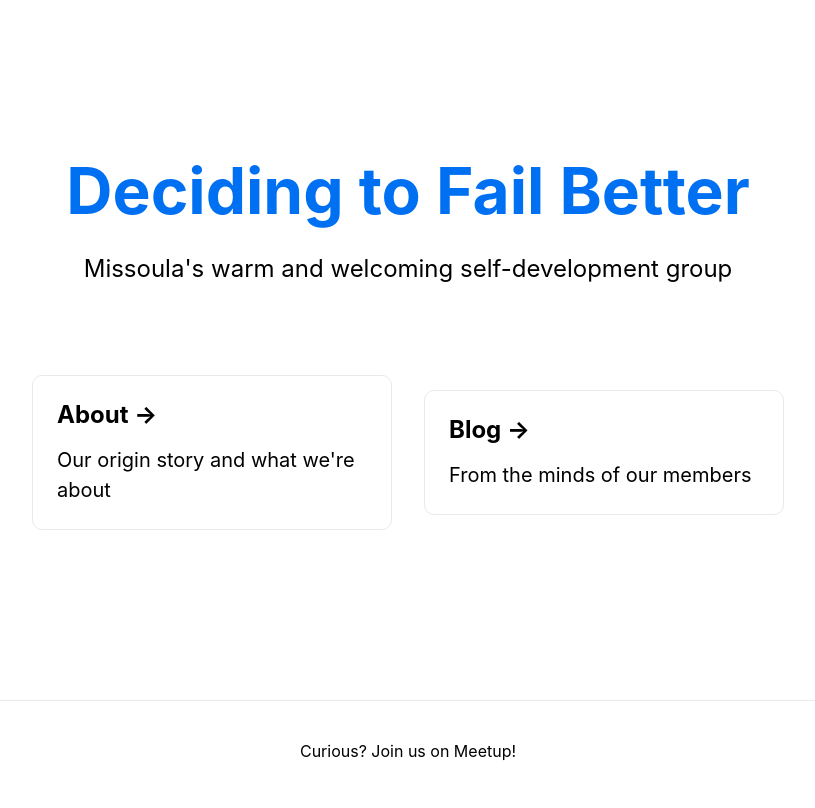
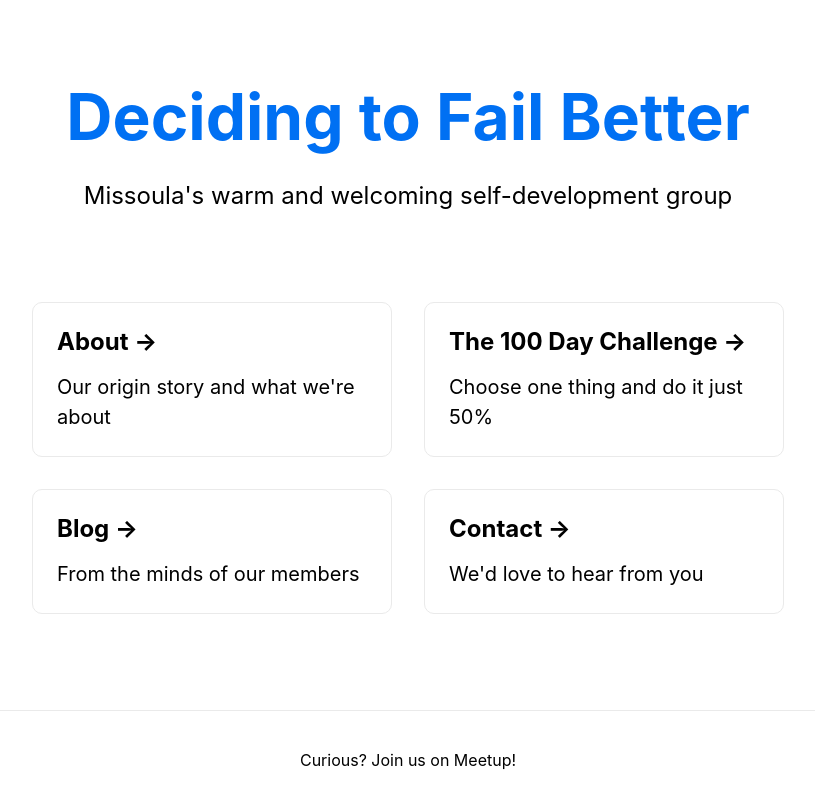
Before and after one commit to g-crow/stealth-salamander, a Next.js app: page / in a window 1280 px wide. Shown: the whole page, without its empty margins (232-1047 px from the left). Built offline with nearby package versions, Linux system fonts and the light colour scheme.

Commit message:
Add 100 day challenge and contact sections. Favicon.

```diff
--- a/pages/index.js
+++ b/pages/index.js
@@ -24,9 +24,19 @@ export default function Home() {
             <p>Our origin story and what we're about</p>
           </a>
 
+          <a href="https://decidingtofailbetter.com/" className="card">
+            <h3>The 100 Day Challenge &rarr;</h3>
+            <p>Choose one thing and do it just 50%</p>
+          </a>
+
           <a href="/posts/first-post" className="card">
             <h3>Blog &rarr;</h3>
             <p>From the minds of our members</p>
+          </a>
+
+          <a href="/posts/first-post" className="card">
+            <h3>Contact &rarr;</h3>
+            <p>We'd love to hear from you</p>
           </a>
         </div>
       </main>
```
Also changed, not shown: pages/contact.js (added, +14 -0 lines), 1 other file (tests, documents, lock files or other folders).
